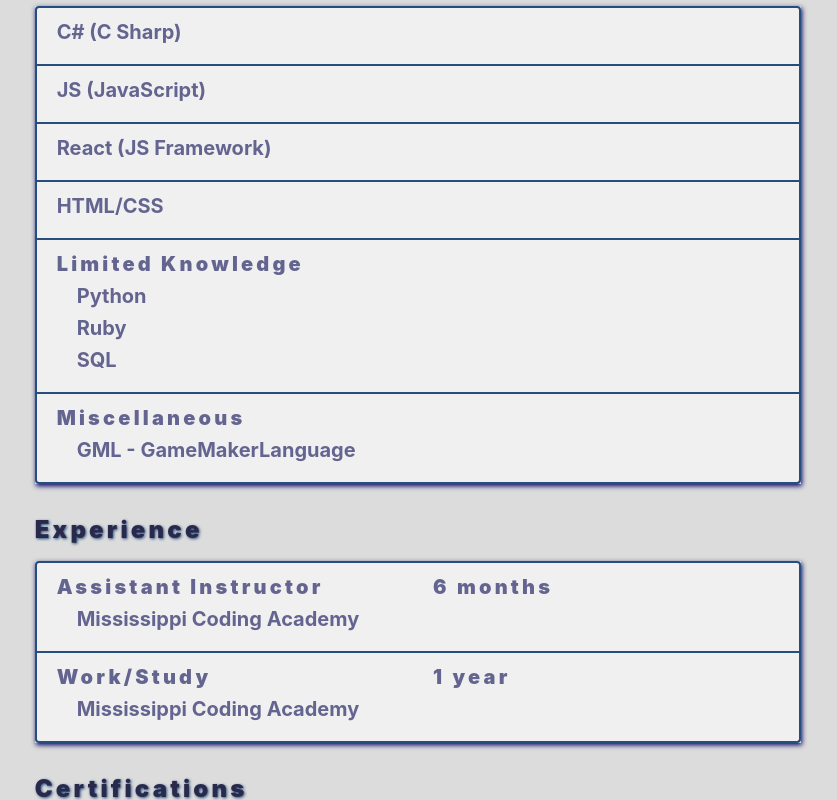
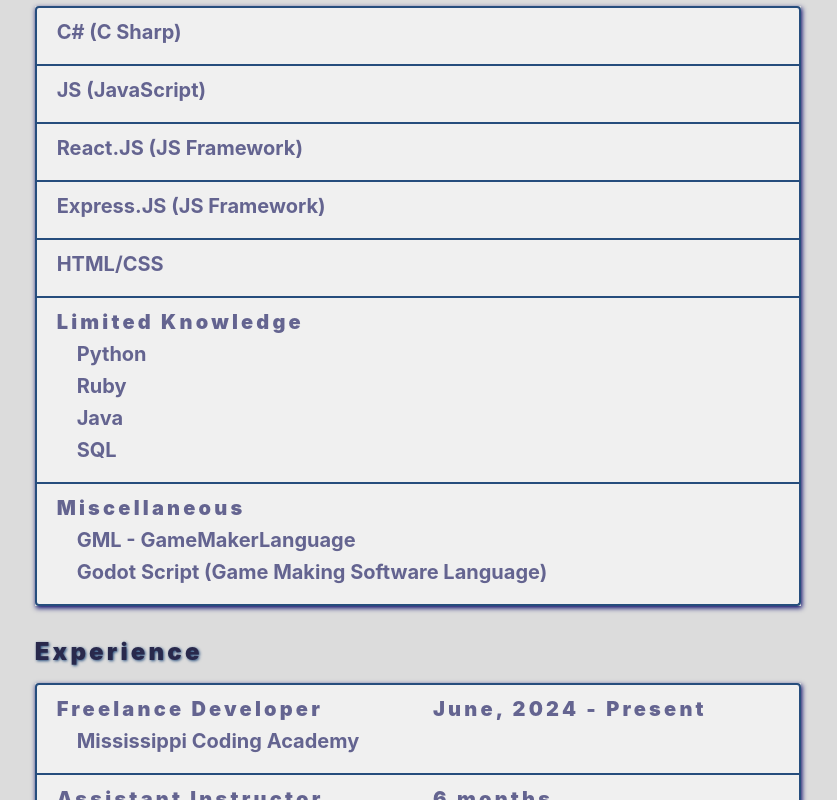
Before and after one commit to Jonathan-Pruitt/jonathanpruitt.github.io, a React (Create React App) app: page / in a window 1280 px wide. Shown: the part 4340-5140 px from the top of the page, without its empty margins (222-1059 px from the left). Built offline with nearby package versions, Linux system fonts and the light colour scheme; no server answers.

Commit message:
Update BIO

```diff
--- a/src/components/Bio.jsx
+++ b/src/components/Bio.jsx
@@ -1,15 +1,15 @@
 function Bio() {
 
-    let lorem = "Lorem ipsum dolor sit amet, consectetur adipiscing elit, sed do eiusmod tempor incididunt ut labore et dolore magna aliqua. Ut enim ad minim veniam, quis nostrud exercitation ullamco laboris nisi ut aliquip ex ea commodo consequat. Duis aute irure dolor in reprehenderit in voluptate velit esse cillum dolore eu fugiat nulla pariatur. Excepteur sint occaecat cupidatat non proident, sunt in culpa qui officia deserunt mollit anim id est laborum."
-    let myInfoPre = `Before I reached the age where I began forming memories, I have always been in love with puzzles. As a toddler, I would ask my parents to buy me the books of mazes so I could solve them. When I got a little older, I became enamored with RPGs (like Legend of Dragoon, Ocarina of Time, and Final Fantasy X). I loved the story and characters, but I especially loved the satisfaction of problem solving.\nIn school, I loved Math class because I would learn a new mathematical formula or tool, then I would be set loose learning how to solve problems using that tool. As an adult, I will often cozy up on the couch with a coffee, and break out an advanced sudoku puzzle like the one `
+    const CURRENT_HOME = 'San Antonio, TX'
+
+    let myInfoPre = `Before I reached the age where I began forming memories, I have always been in love with puzzles. As a toddler, I would ask my parents to buy me the books of mazes so I could solve them. When I got a little older, I became enamored with RPGs (like Legend of Dragoon, Ocarina of Time, and Final Fantasy X). I loved the stories and characters, but I especially loved the satisfaction of problem solving and strategizing.\nIn school, I loved mathematics because I would regularly learn new formulas, then I would be set loose to discover how to solve problems using that formula as a tool. As an adult, I will often cozy up on the couch with a coffee, and break out an advanced sudoku puzzle like the one `
     let sudokuLink = "https://sudokupad.app/qy2dyyfrcg"
-    let myInfoPost = `About a year and a half ago, I found a coding academy near me where I was able to learn the fundamentals. Ever since then, I have been having a fantastic time learning about new tools and using them to solve more and more advanced problems. I also began working with the Mississippi Coding Academy (MCA) --a nonprofit that educates citizens of Mississippi in how to code-- as an assistant instructor. It has been greatly rewarding to help better the lives of people from a state which struggles with its education system. I have primarily been teaching C# (C Sharp), and instilling those same fundamentals that I was taught by the program a year ago.`
+    let myInfoPost = `In early 2023, I discovered Mississippi Coding Academies (MCA) -- a not-for-profit organization that teaches coding to Mississippians near where I was living in Biloxi, MS -- where I was able to learn the fundamentals of Full Stack developing. Ever since then, I have been having a fantastic time learning new tools and using them to solve more and more advanced problems. I also began working with the MCA as an assistant instructor. It was the most rewarding experience to have a hand in bettering the lives of people from a state which struggles with its education system. I primarily taught C# (C Sharp), and instilled those same fundamentals that I was taught by the program when I was a member of the learning group. Since then, I have moved to ${CURRENT_HOME} where I have been continuing to develop and grow.`
 
     return(
         <div id="bio" className="">
             <h2 className="offset-1">About Me</h2>
             <div className="row justify-content-center">
-                {/* <p className="col-10 ltrsp-sm">{lorem}</p>              */}
                 <p className="col-10 ltrsp-sm">{myInfoPre}<a target="_blank" href={sudokuLink}>here</a>.<br/><br/>{myInfoPost}</p>
             </div>
         </div>
--- a/src/components/Knowledge.jsx
+++ b/src/components/Knowledge.jsx
@@ -1,4 +1,6 @@
 function Knowledge() {
+
+const SECURITY_PLUS_LINK = "https://www.credly.com/badges/b37cea9a-b977-4d8f-89b5-edf77da96f72/public_url"
 
     return(
         <>
@@ -14,7 +16,10 @@
                         <h5>JS (JavaScript)</h5>
                     </li>
                     <li className="list-group-item">
-                        <h5>React (JS Framework)</h5>
+                        <h5>React.JS (JS Framework)</h5>
+                    </li>
+                    <li className="list-group-item">
+                        <h5>Express.JS (JS Framework)</h5>
                     </li>
                     <li className="list-group-item">
                         <h5>HTML/CSS</h5>
@@ -23,17 +28,26 @@
                         <h5><strong>Limited Knowledge</strong></h5>
                         <h5>&emsp;Python</h5>
                         <h5>&emsp;Ruby</h5>
+                        <h5>&emsp;Java</h5>
                         <h5>&emsp;SQL</h5>
                     </li>
                     <li className="list-group-item">
                         <h5><strong>Miscellaneous</strong></h5>
                         <h5>&emsp;GML - GameMakerLanguage</h5>
+                        <h5>&emsp;Godot Script (Game Making Software Language)</h5>
                     </li>
                 </ul>
             </div>
             <h4 className="offset-1">Experience</h4>
             <div className="row justify-content-center buff-tb">
                 <ul className="list-group col-10 pop">
+                    <li className="list-group-item">
+                        <h5 className="row">
+                            <strong className="col-6">Freelance Developer</strong>
+                            <strong className="col-6">June, 2024 - Present</strong>
+                        </h5>
+                        <h5>&emsp;Mississippi Coding Academy</h5>
+                    </li>
                     <li className="list-group-item">
                         <h5 className="row">
                             <strong className="col-6">Assistant Instructor</strong>
@@ -55,7 +69,7 @@
                 <ul className="list-group col-10 pop">
                     <li className="list-group-item">
                         <h5>Comptia - Security+</h5>
-                        <h5>&emsp;<a target="_blank" href="https://www.credly.com/badges/b37cea9a-b977-4d8f-89b5-edf77da96f72/public_url">View Certificate</a>&#128279;</h5>
+                        <h5>&emsp;<a target="_blank" href={SECURITY_PLUS_LINK}>View Certificate</a>&#128279;</h5>
                     </li>
                 </ul>
             </div>
```
Also changed, not shown: 7 other files (tests, documents, lock files or other folders).
